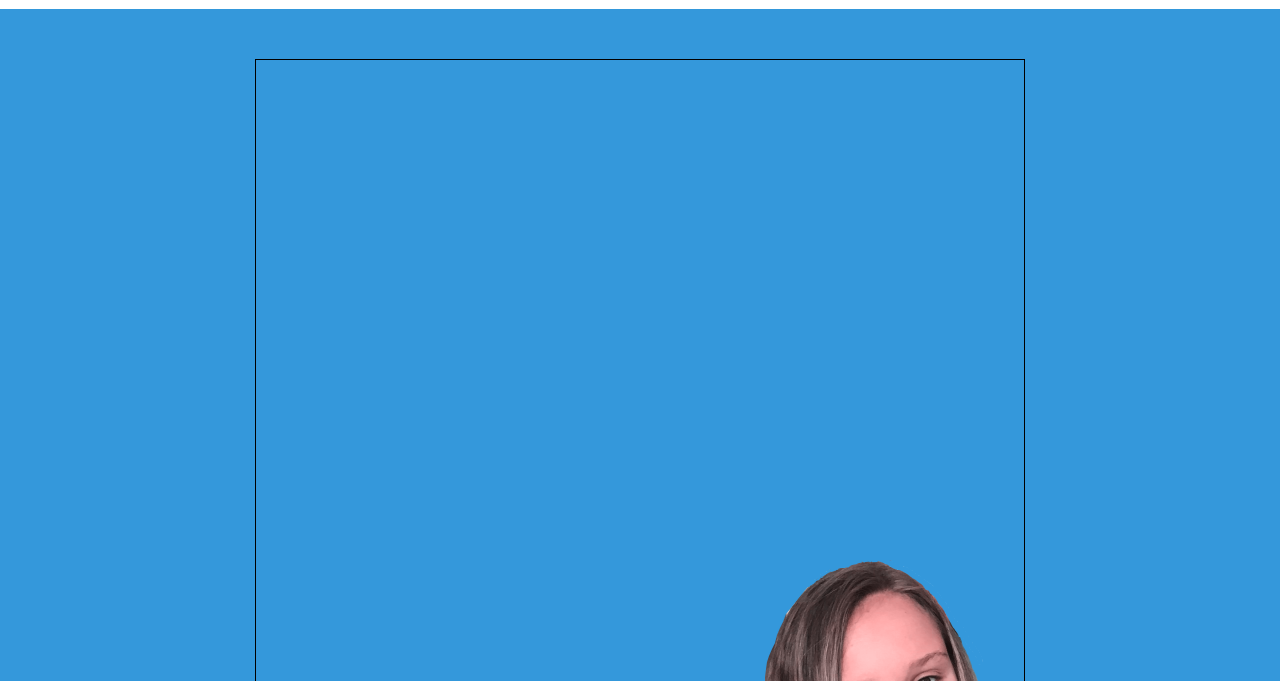
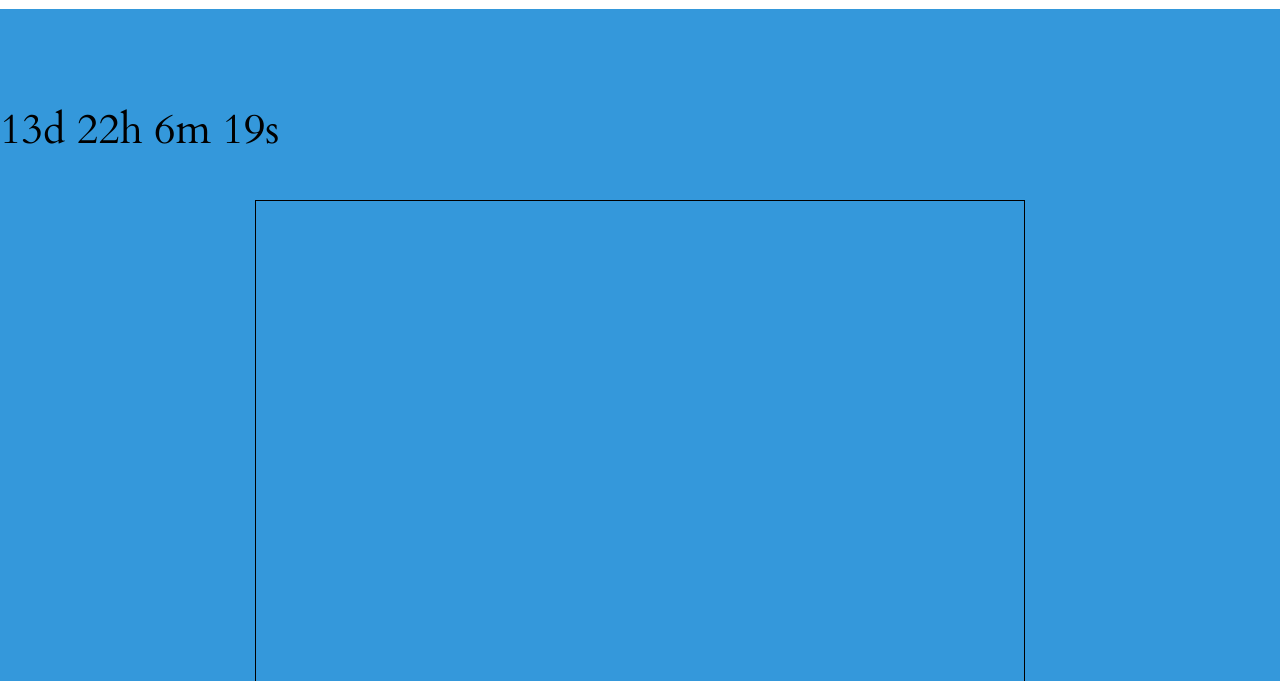
Before and after one commit to jmcconne10/hailsTest, a plain HTML site: page index.html in a window 1280 px wide. Shown: the part 119-800 px from the top of the page. Drawn offline with Linux system fonts and the light colour scheme.

Commit message:
Added countdown

```diff
--- a/index.html
+++ b/index.html
@@ -39,6 +39,7 @@
     </main>
 
     <section class="background--skyBlue section">
+
       <script>
       // Set the date we're counting down to
       var countDownDate = new Date("Sep 26, 2019 19:55:00").getTime();
@@ -69,6 +70,8 @@
         }
       }, 1000);
       </script>
+
+      <p id="demo"></p>
 
       <script type="application/javascript">
             var ctx = null;
```
